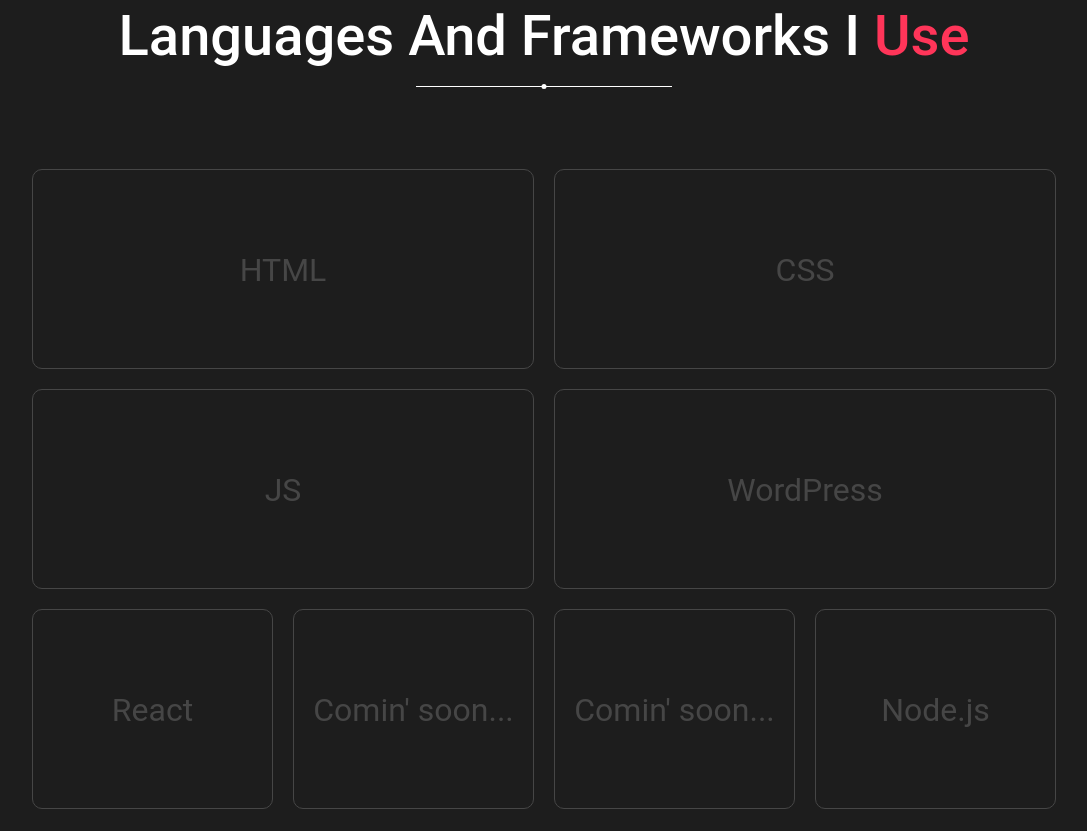
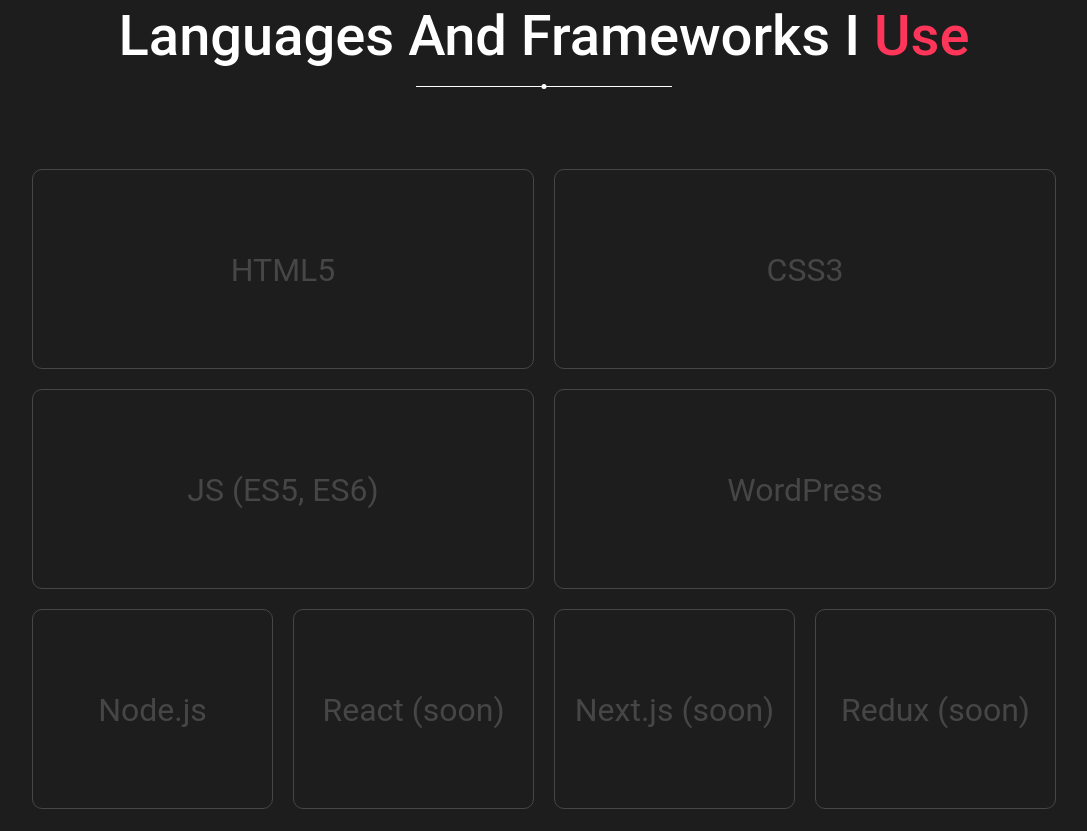
Before and after one commit to slayoffer/My-Portfolio-website, a plain HTML site: page index.html in a window 1280 px wide. Shown: the part 1649-2480 px from the top of the page, without its empty margins (96-1183 px from the left). Drawn offline with Linux system fonts and the light colour scheme.

Commit message:
Update index.html

```diff
--- a/index.html
+++ b/index.html
@@ -40,7 +40,7 @@
           <span class="highlight">hi, </span> im Anton
         </h1>
         <p class="profession">Fullstack Webdeveloper</p>
-        <p class="info">Your ideal Web Project Manager || Team Leader</p>
+        <p class="info">Your ideal Web Project Manager || Webdeveloper</p>
         <a href="https://github.com/slayoffer" class="btn">GitHub</a>
       </div>
       <img src="./img/Me2.jpg" alt="Me, myself and I" class="image" />
@@ -65,7 +65,7 @@
             building web projects from scratch.
           </p>
           <p class="about-para second">
-            I have just finished Fullstack JS Bootcamp by Elbrus and now gettin'
+            I am currently studying in Fullstack JS Bootcamp by Elbrus and gettin'
             ready to make it to the top!
           </p>
           <p class="about-para first">Interested?</p>
@@ -84,28 +84,28 @@
 
       <div class="skill-container">
         <div class="skill-card large" style="--bg: #f06529">
-          <p class="skill">HTML</p>
+          <p class="skill">HTML5</p>
         </div>
         <div class="skill-card large" style="--bg: #379ad6">
-          <p class="skill">CSS</p>
+          <p class="skill">CSS3</p>
         </div>
         <div class="skill-card large" style="--bg: #f7df1e">
-          <p class="skill">JS</p>
+          <p class="skill">JS (ES5, ES6)</p>
         </div>
         <div class="skill-card large" style="--bg: #5ed9fb">
           <p class="skill">WordPress</p>
         </div>
         <div class="skill-card" style="--bg: #ff3559">
-          <p class="skill">React</p>
+          <p class="skill">Node.js</p>
         </div>
         <div class="skill-card" style="--bg: #ff3559">
-          <p class="skill">Comin' soon...</p>
+          <p class="skill">React (soon)</p>
         </div>
         <div class="skill-card" style="--bg: #ff3559">
-          <p class="skill">Comin' soon...</p>
+          <p class="skill">Next.js (soon)</p>
         </div>
         <div class="skill-card" style="--bg: #ff3559">
-          <p class="skill">Node.js</p>
+          <p class="skill">Redux (soon)</p>
         </div>
       </div>
     </section>
```
